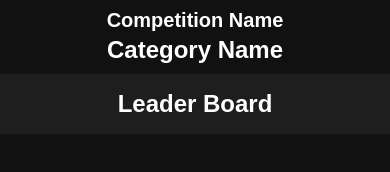
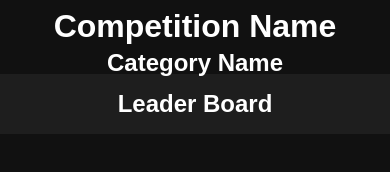
Before and after one commit to Rollem1/DISC-Leaderboard, a website: page public/index.html in a window 390 px wide. Drawn offline with Linux system fonts and the light colour scheme; no server answers.

Commit message:
mobi update

```diff
--- a/public/style.css
+++ b/public/style.css
@@ -304,7 +304,7 @@
 }
 
 @media (max-width: 600px) {
-  h1#competitionName {
+  h1#competitionName[style] {
     font-size: 20px !important;
     line-height: 1.2 !important;
   }
```
